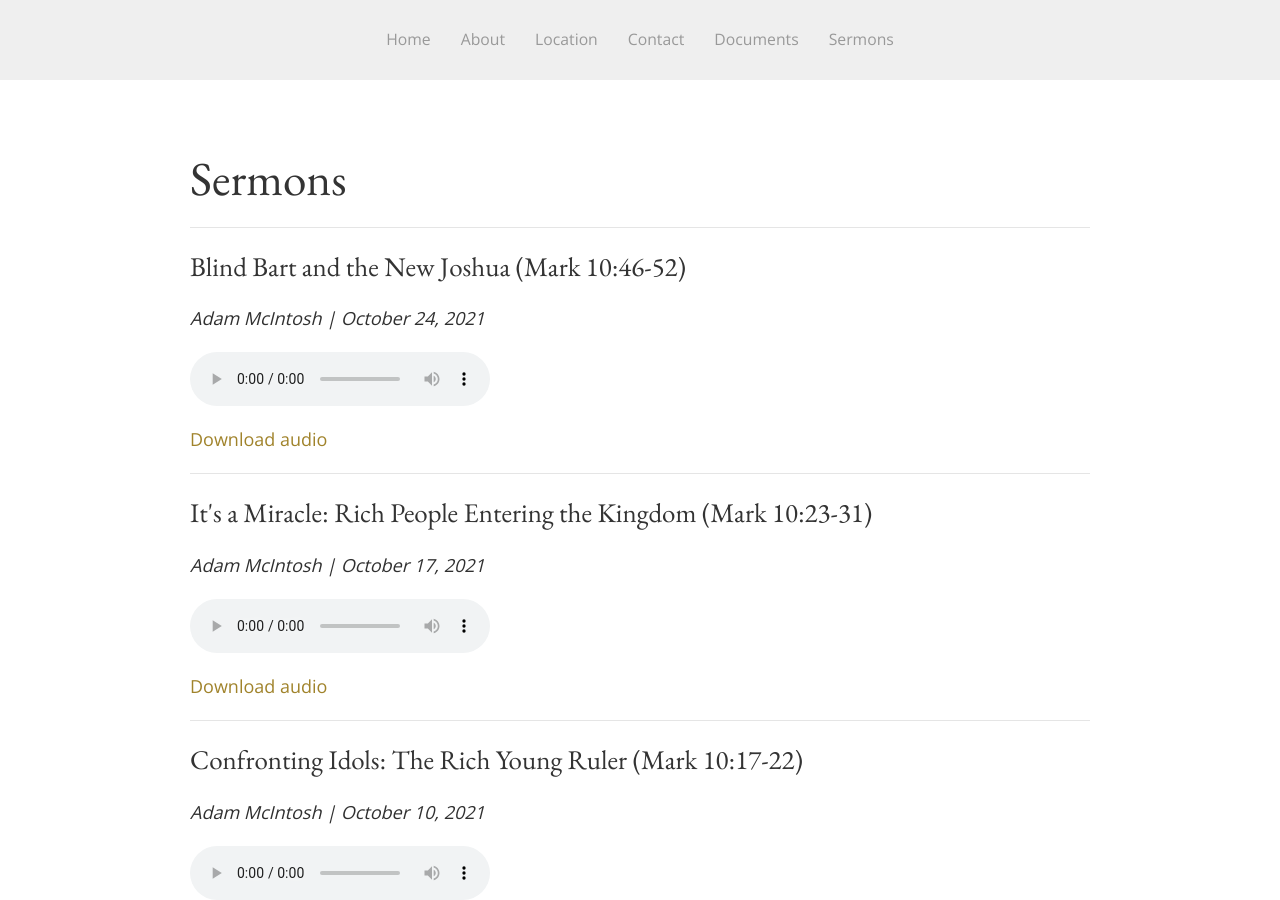
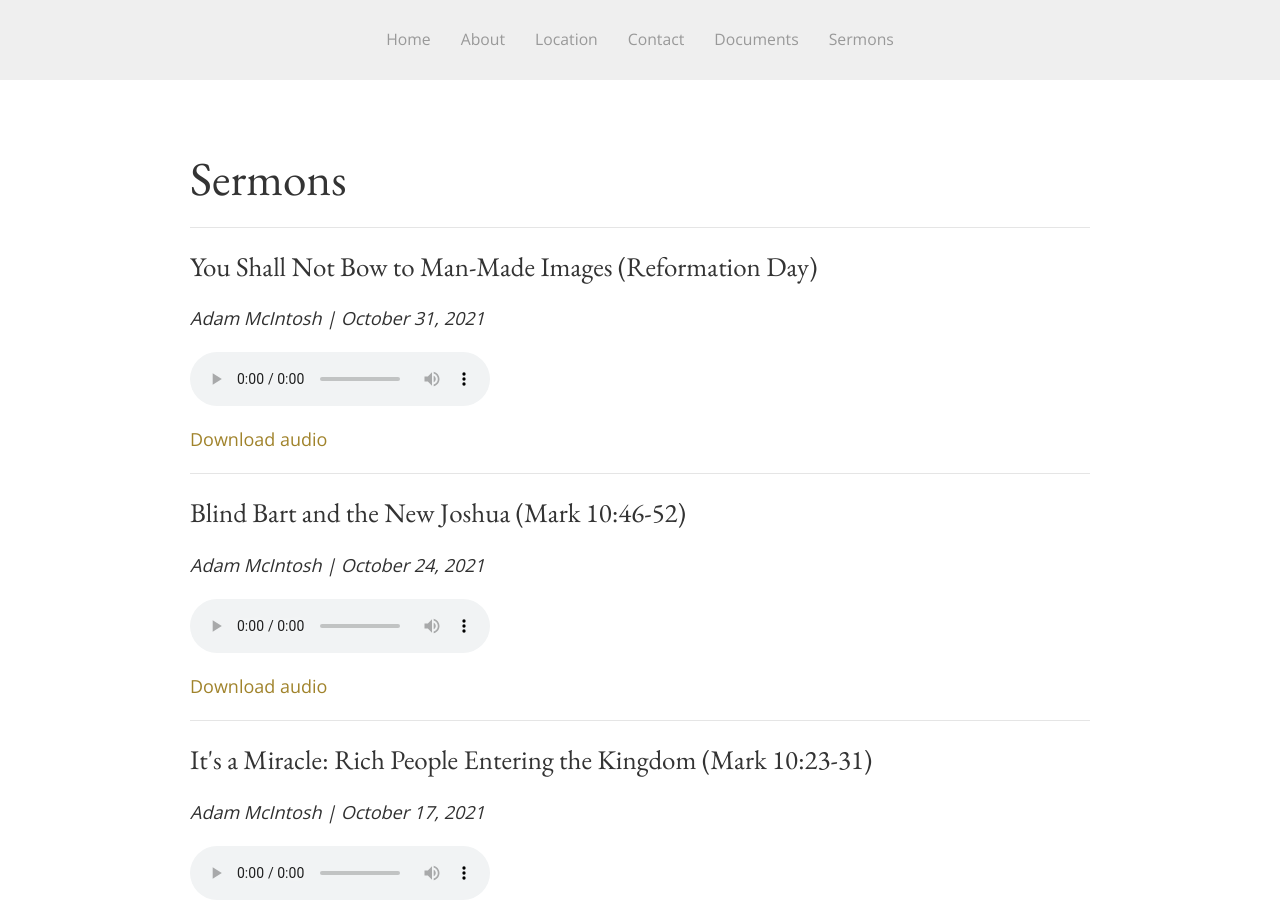
Before and after one commit to SaintDavidsChurch/website, a Jekyll site: the page built from sermons.html, in a window 1280 px wide and 900 px high. Built offline with Jekyll 4.4.1, drawn with Linux system fonts in a browser that asks for light colours.

Commit message:
Updated by InferCMS

```diff
--- a/_data/sermons.yml
+++ b/_data/sermons.yml
@@ -170,3 +170,7 @@
   date: '2021-10-24'
   preacher: Adam McIntosh
   audio_file: https://saintdavids.church/assets/sermons/2021/October/Adam-McIntosh_Oct24-2021_Mark10.46-52.mp3
+- title: You Shall Not Bow to Man-Made Images (Reformation Day)
+  date: '2021-10-31'
+  preacher: Adam McIntosh
+  audio_file: https://saintdavids.church/assets/sermons/2021/October/Adam-McIntosh_Oct31-2021_RefDay-Icons.mp3
```
